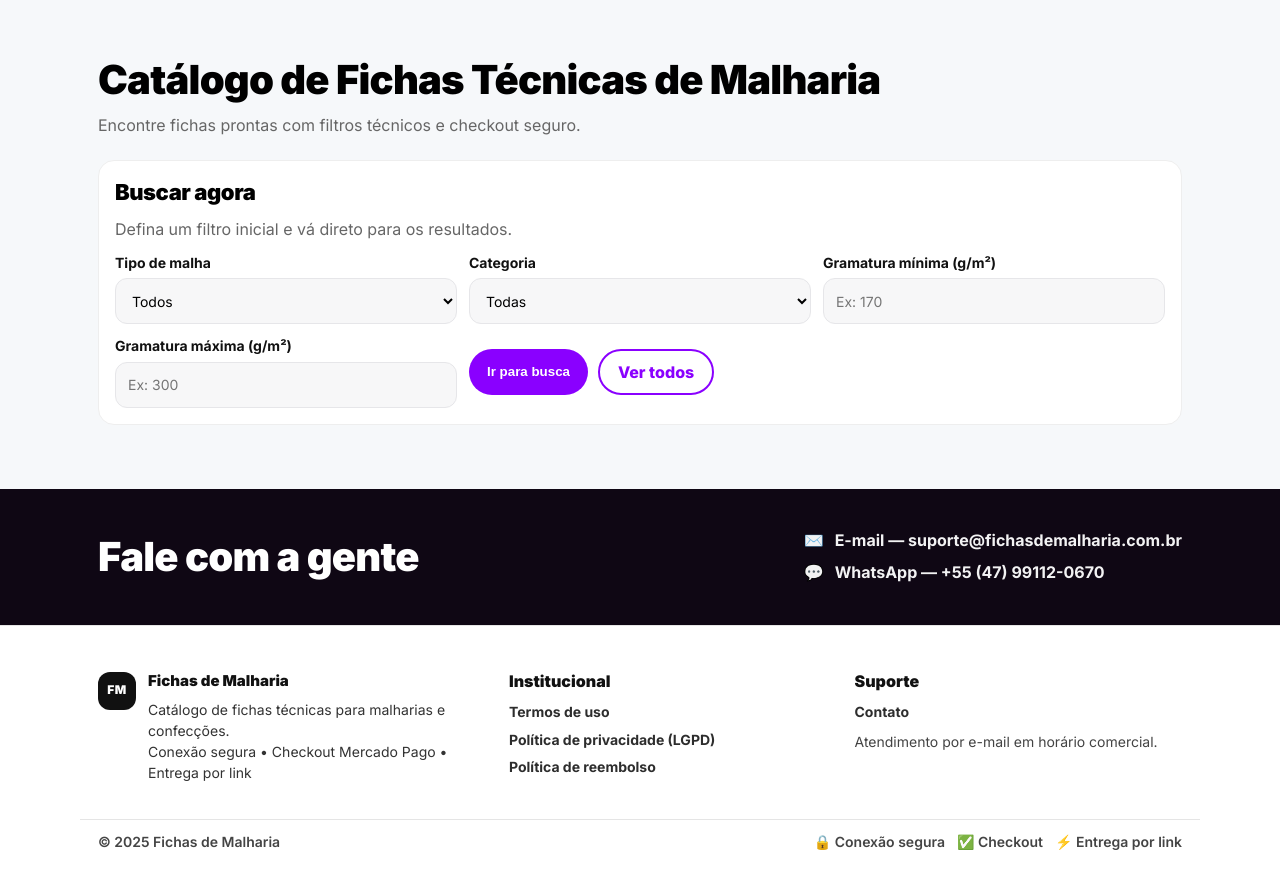
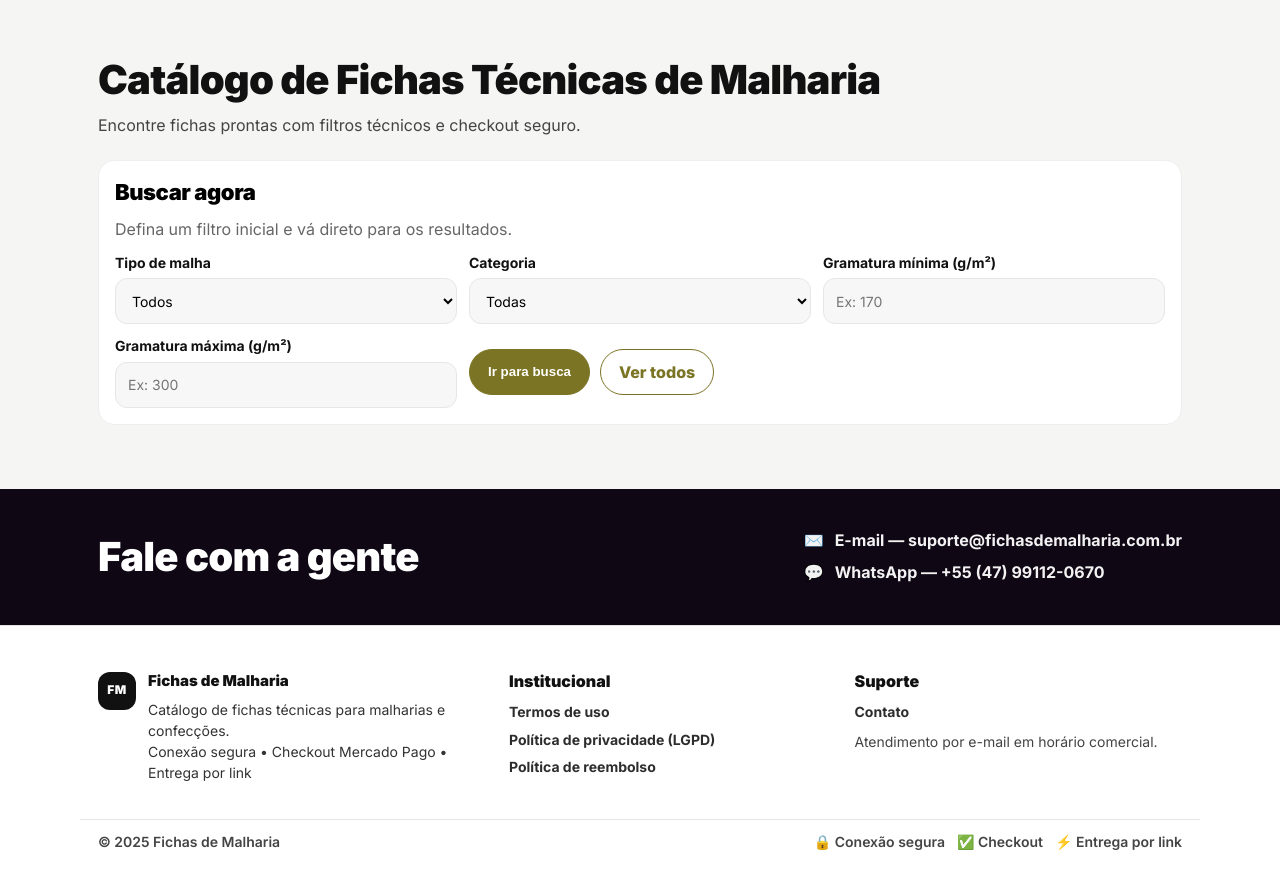
Before and after one commit to AdminAcheTece/FichasMalharia, a Flask app: page / in a window 1280 px wide. Shown: the part 73-961 px from the top of the page. Run offline with Flask 3, Linux system fonts and the light colour scheme; data comes from the database, SQL or seed files in the repository; some libraries are stand-ins or nearby versions.

Commit message:
Update home.html

```diff
--- a/templates/home.html
+++ b/templates/home.html
@@ -1,6 +1,85 @@
 {% extends "base.html" %}
 {% block title %}Home | Fichas de Malharia{% endblock %}
 {% block content %}
+
+<!-- ✅ PALETA AC HETECE (aplicada dentro do HTML) + overrides de cor -->
+<style>
+  :root{
+    --olive:#7B7424;
+    --olive-600:#5E581C;
+    --olive-dark:#434326;
+    --olive-50:#F1F2E8;
+    --olive-100:#E6E7DE;
+    --line-olive:#BFBFA8;
+
+    --bg-100:#F5F5F4;
+    --bg-150:#EAEAE8;
+    --bg-200:#DFDFD9;
+
+    /* compatibilidade */
+    --roxo:var(--olive);
+    --roxo-hover:var(--olive-600);
+    --laranja:var(--olive);
+    --laranja-hover:var(--olive-600);
+    --roxinho:var(--olive-50);
+    --cinza-150:var(--bg-150);
+
+    --lime:#B6F34D;
+    --lime-700:#A2E532;
+
+    --preto:#000;
+  }
+
+  /* ✅ fundo geral (se o base/style estiver deixando branco puro) */
+  body{ background:var(--bg-100); }
+
+  /* ✅ card/head mantendo layout, só cor */
+  .page-head{ background:transparent; }
+  .page-head h1{ color:#111; }
+  .page-head .sub{ color:#444; }
+
+  .card{
+    background:#fff;
+    border:1px solid #eee;
+  }
+
+  /* ✅ botões com a paleta AcheTece */
+  .btn{
+    background:var(--roxo);
+    border:1px solid var(--roxo);
+    color:#fff;
+  }
+  .btn:hover{
+    background:var(--lime);
+    border-color:var(--lime);
+    color:#111;
+  }
+  .btn:active{
+    background:var(--lime-700);
+    border-color:var(--lime-700);
+    color:#111;
+  }
+  .btn:focus-visible{
+    outline:2px solid var(--lime);
+    outline-offset:2px;
+  }
+
+  .btn.ghost{
+    background:transparent;
+    border:1px solid var(--roxo);
+    color:var(--roxo);
+  }
+  .btn.ghost:hover{
+    background:var(--lime);
+    border-color:var(--lime);
+    color:#111;
+  }
+  .btn.ghost:active{
+    background:var(--lime-700);
+    border-color:var(--lime-700);
+    color:#111;
+  }
+</style>
 
 <div class="page-head">
   <div>
```
